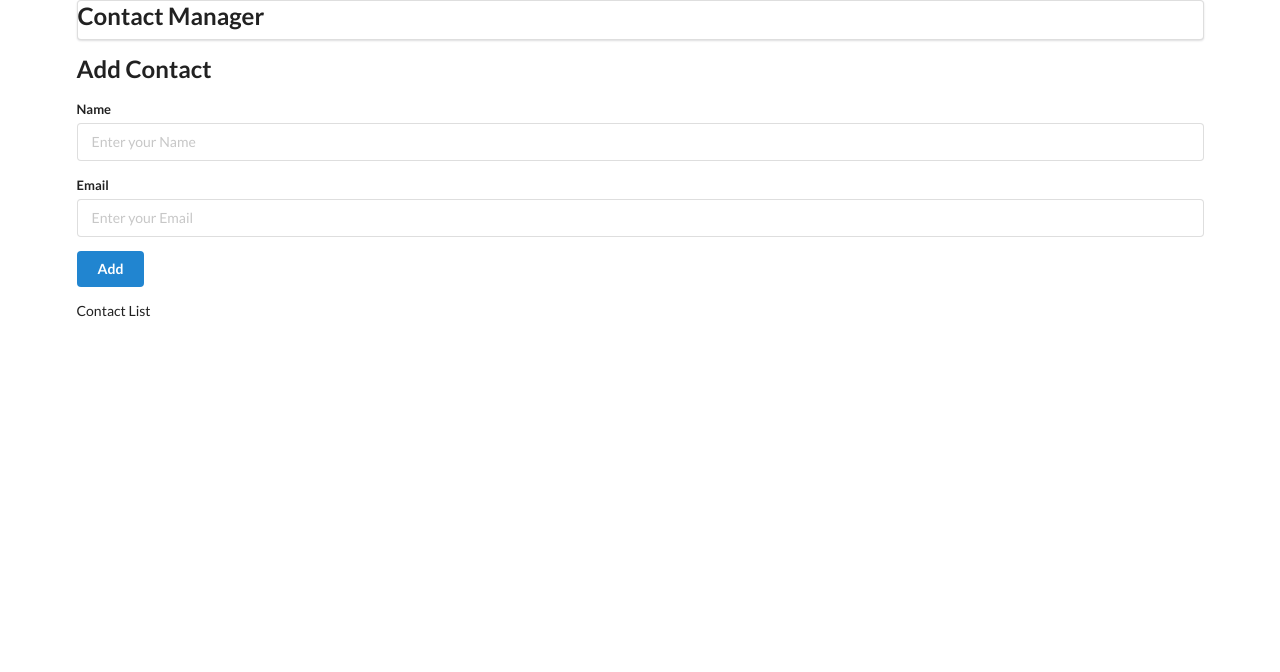
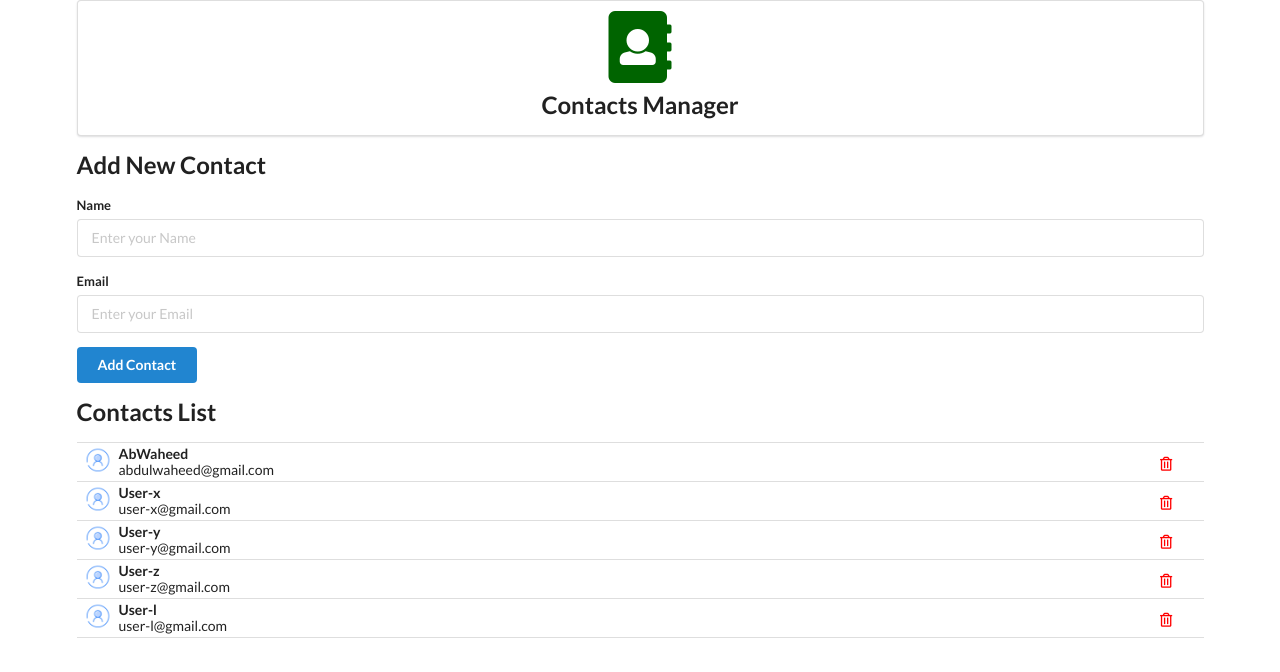
Before and after one commit to abdulwaheed-dev/contacts-app, a React (Create React App) app: page / in a window 1280 px wide. Shown: the top 672 px of the page. Built offline with nearby package versions, Linux system fonts and the light colour scheme.

Commit message:
contact-list updated

```diff
--- a/src/components/AddContact.js
+++ b/src/components/AddContact.js
@@ -1,9 +1,10 @@
-import React from 'react';
+import React, {useState} from 'react';
 
 function AddContact() {
+
   return (
     <div className='ui main'>
-        <h2>Add Contact</h2>
+        <h2>Add New Contact</h2>
         <form className='ui form'>
             <div className='field'>
                 <label>Name</label>
@@ -13,7 +14,7 @@ function AddContact() {
                 <label>Email</label>
                 <input type="text" name="email" placeholder='Enter your Email' />
             </div>
-            <button className='ui button blue'>Add</button>
+            <button className='ui button blue'>Add Contact</button>
         </form>
     </div>
   )
--- a/src/components/App.js
+++ b/src/components/App.js
@@ -1,16 +1,44 @@
+import React, {useState} from 'react';
 import AddContact from './AddContact';
- import './App.css';
+import './App.css';
 import ContactList from './ContactList';
 import Header from './Header';
 
 function App() {
+
+  const contacts = [
+    {
+      id:"1",
+      "name":"AbWaheed",
+      "email":"abdulwaheed@gmail.com"
+    },
+    {
+      id:"2",
+      "name":"User-x",
+      "email":"user-x@gmail.com"
+    },
+    {
+      id:"3",
+      "name":"User-y",
+      "email":"user-y@gmail.com"
+    },
+    {
+      id:"4",
+      "name":"User-z",
+      "email":"user-z@gmail.com"
+    },
+    {
+      id:"5",
+      "name":"User-l",
+      "email":"user-l@gmail.com"
+    }
+  ]
+
   return (
     <div className='ui container'>
       <Header />
-
       <AddContact />
-
-      <ContactList />
+      <ContactList contacts={contacts} />
     </div>
   );
 }
--- a/src/components/ContactCard.js
+++ b/src/components/ContactCard.js
@@ -1,8 +1,17 @@
 import React from 'react';
+import user from '../images/user.png'
 
-function ContactCard() {
+function ContactCard(props) {
+  const {id, name, email} = props.contact;
   return (
-    <div>ContactCard</div>
+    <div className='item'>
+        <img className='ui image avatar' src={user} alt="userImage"/>
+        <div className='content'>
+          <div className='header'>{name}</div>
+          <div>{email}</div>
+        </div>
+        <i className='trash alternate outline icon' style={{color:"red" , float:"right", marginRight:"20px", marginTop:"10px"}}></i>
+      </div>
   )
 }
 
--- a/src/components/ContactList.js
+++ b/src/components/ContactList.js
@@ -1,9 +1,17 @@
 import React from 'react';
+import ContactCard from './ContactCard';
 
-function ContactList() {
+function ContactList(props) {
+  //console.log(props);
+  const renderContactList = props.contacts.map(contact=>{
+    return (
+      <ContactCard contact={contact}></ContactCard>
+    )
+  })
   return (
     <div className='ui celled list'>
-        Contact List
+        <h2>Contacts List</h2>
+        {renderContactList}
     </div>
   )
 }
--- a/src/components/Header.js
+++ b/src/components/Header.js
@@ -4,7 +4,10 @@ function Header() {
   return (
     <div className='ui menu'>
         <div className='ui container center'>
-            <h2>Contact Manager</h2>
+          <h2 class="ui center aligned icon header">
+            <i class="address book icon" style={{marginTop:'10px' , color:"darkGreen"}}></i>
+            Contacts Manager
+          </h2>
         </div>
     </div>
   )
```
Also changed, not shown: src/images/user.png (added).
